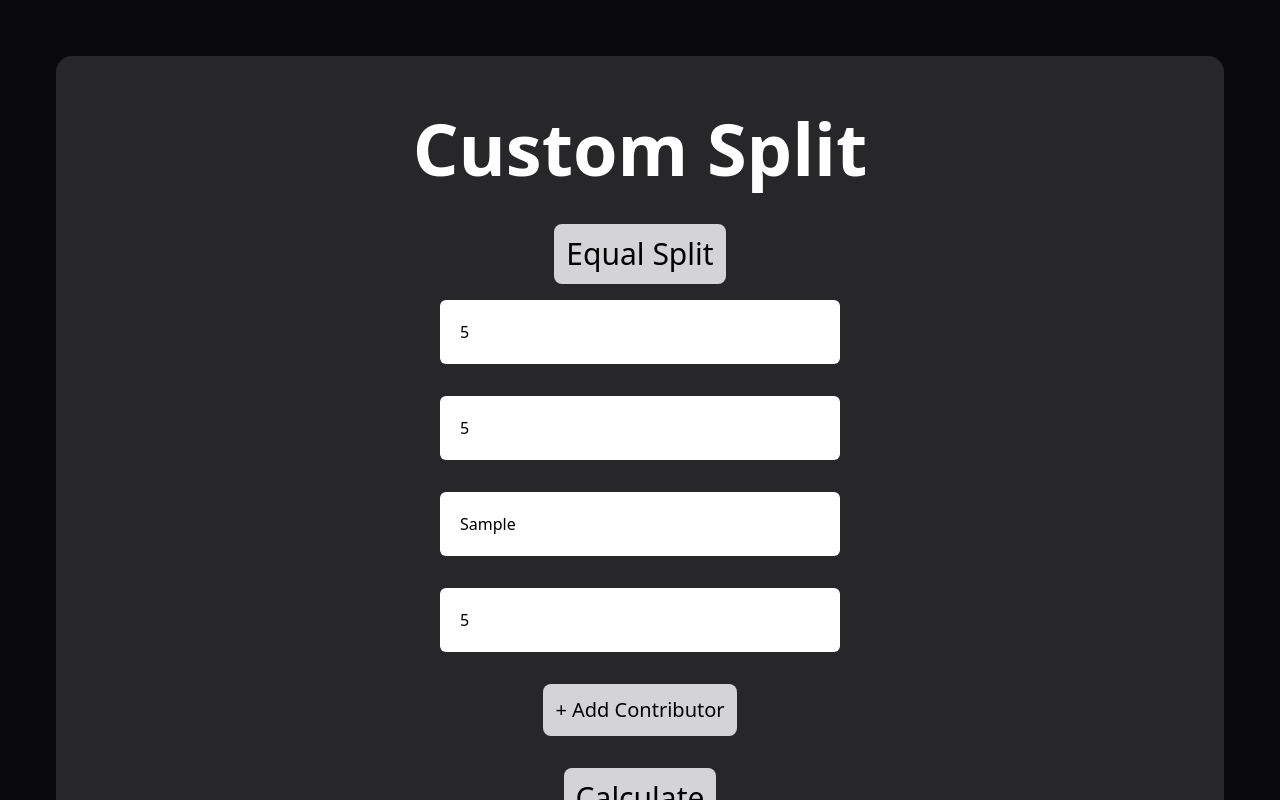
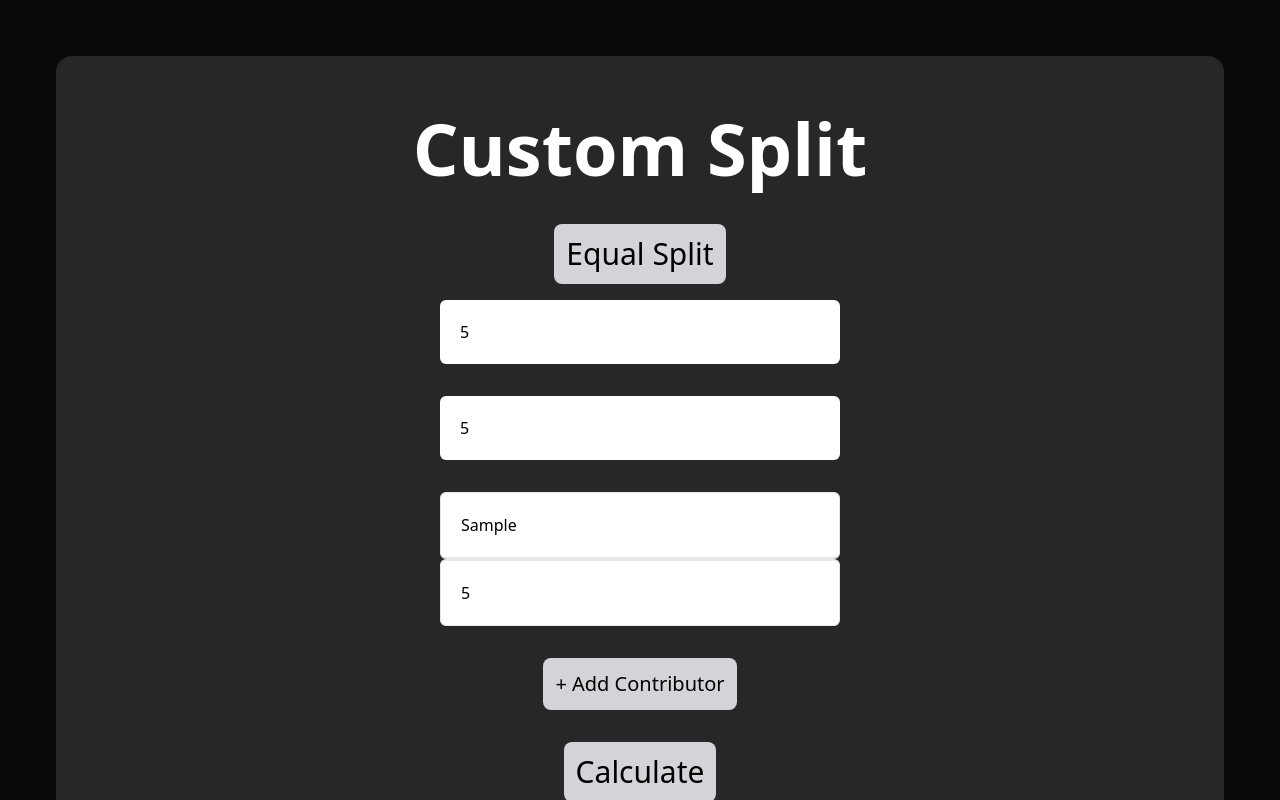
Before and after one commit to JoannaA21/fairtab, a React (Vite) app: page /customsplit in a window 1280 px wide. Both pictures are taken after typing "5", "5", "Sample", "5" into the empty fields and a click on the button "Calculate". Shown: the top 800 px of the page. Built offline with nearby package versions, Linux system fonts and the light colour scheme.

Commit message:
fix layout for added contributors and UI for breakdown. Change UI for clear button. Custom Split UI all across devices screen size.

```diff
--- a/src/components/CustomSplit.jsx
+++ b/src/components/CustomSplit.jsx
@@ -77,17 +77,34 @@ const CustomSplit = () => {
     const totalWithTip = totalAmount + tipAmount;
 
     // Example: breakdown of the split (this is just an example logic)
-    const breakdown = bill.contributors.map((contributor) => {
+    const breakdown = bill.contributors
+      .map((contributor) => {
         const contributorShare =
           (contributor.amount / totalAmount) * totalWithTip;
         return {
           name: contributor.name,
           share: contributorShare.toFixed(2),
         };
-    });
+      })
+      .filter((contributor) => contributor.name && contributor.share); // Filter out empty names and shares;
 
     setBreakdownSplit(breakdown);
     setError(""); // Clear any previous errors
+  };
+
+  const clearForm = () => {
+    setBill({
+      totalBill: "",
+      tipPercentage: "",
+      contributors: [
+        {
+          name: "",
+          amount: "",
+        },
+      ],
+    });
+
+    setBreakdownSplit({});
   };
 
   return (
@@ -125,20 +142,22 @@ const CustomSplit = () => {
             placeholder="Tip Percentage"
           />
 
-          <div className="flex flex-col mx-auto items-center justify-center space-y-6  sm:space-y-8">
-            <ul className="flex mx-auto items-center">
+          <div className="flex flex-col mx-auto items-center justify-center space-y-6 sm:space-y-8 ">
+            <ul className="flex flex-col mx-auto items-center space-y-6 sm:space-y-8">
               {bill.contributors.map((contributor, index) => (
                 <li
                   key={index}
-                  className="w-full max-w-md flex flex-col space-y-6 sm:space-y-8 items-center"
+                  className="w-full max-w-md flex flex-col items-center"
                 >
                   <input
                     type="text"
                     name="name"
+                    maxLength={10} // Limits input to 10 characters
                     value={contributor.name}
                     onChange={(e) => handleInputChange(e, index)}
                     placeholder="Name"
-                    className="p-3 sm:w-[20rem] md:w-[25rem] sm:p-5 mx-auto rounded-md"
+                    className="p-3 sm:w-[20rem] md:w-[25rem] sm:p-5 mx-auto border-b-2 border rounded-md"
+                    required
                   />
 
                   <input
@@ -147,11 +166,14 @@ const CustomSplit = () => {
                     value={contributor.amount}
                     onChange={(e) => handleInputChange(e, index)}
                     placeholder="Amount"
-                    className="p-3 sm:w-[20rem] md:w-[25rem] sm:p-5 mx-auto rounded-md"
+                    className="p-3 sm:w-[20rem] md:w-[25rem] sm:p-5 mx-auto border-t-2 border rounded-md"
+                    required
                   />
                 </li>
               ))}
             </ul>
+
+            {/* Add contributor button */}
             <button
               type="button"
               onClick={handleNewContributor}
@@ -161,22 +183,40 @@ const CustomSplit = () => {
             </button>
           </div>
 
+          {/* Calculate button */}
           <button
             type="submit"
             className="w-fit h-fit p-1 sm:p-3 mx-auto font-medium sm:text-3xl bg-zinc-300 hover:bg-zinc-950 hover:text-white rounded-lg"
           >
             Calculate
           </button>
+
+          {/* Clear button */}
+          {breakdownSplit.length > 0 && !error && (
+            <button
+              type="button"
+              onClick={clearForm}
+              className="w-fit h-fit p-1 sm:p-3 mx-auto font-medium sm:text-3xl text-white bg-red-500 hover:bg-red-800 rounded-lg"
+            >
+              Clear
+            </button>
+          )}
         </form>
 
         {/* Display the breakdown of the split if available */}
         {breakdownSplit.length > 0 && (
-          <div>
-            <h2>Breakdown:</h2>
+          <div className="flex flex-col my-5 md:my-12 w-2/3 sm:w-[20rem] md:w-[25rem]  max-h-fit mx-auto rounded-md bg-white">
+            <p className="mx-auto font-medium sm:text-xl md:text-2xl lg:text-3xl">
+              Breakdown
+            </p>
             <ul>
               {breakdownSplit.map((contributor, index) => (
-                <li key={index}>
-                  {contributor.name}: ${contributor.share}
+                <li
+                  key={index}
+                  className="flex p-2 sm:px-10 lg:px-16 md:text-xl lg:text-2xl justify-between"
+                >
+                  <span>{contributor.name}</span>
+                  <span>${contributor.share}</span>
                 </li>
               ))}
             </ul>
@@ -188,7 +228,3 @@ const CustomSplit = () => {
 };
 
 export default CustomSplit;
-
-// Error not showing
-//Result has no design yet
-//I'm not sure if logic is right
--- a/src/components/EqualSplit.jsx
+++ b/src/components/EqualSplit.jsx
@@ -125,7 +125,7 @@ const EqualSplit = () => {
             <button
               type="button"
               onClick={clearForm}
-              className="w-fit h-fit p-1 sm:p-3 mx-auto font-medium sm:text-3xl bg-zinc-300 hover:bg-zinc-950 hover:text-white rounded-lg"
+              className="w-fit h-fit p-1 sm:p-3 mx-auto font-medium sm:text-3xl text-white bg-red-500 hover:bg-red-800 rounded-lg"
             >
               Clear
             </button>
```
Lines whose indentation alone changed are shown as unchanged.
